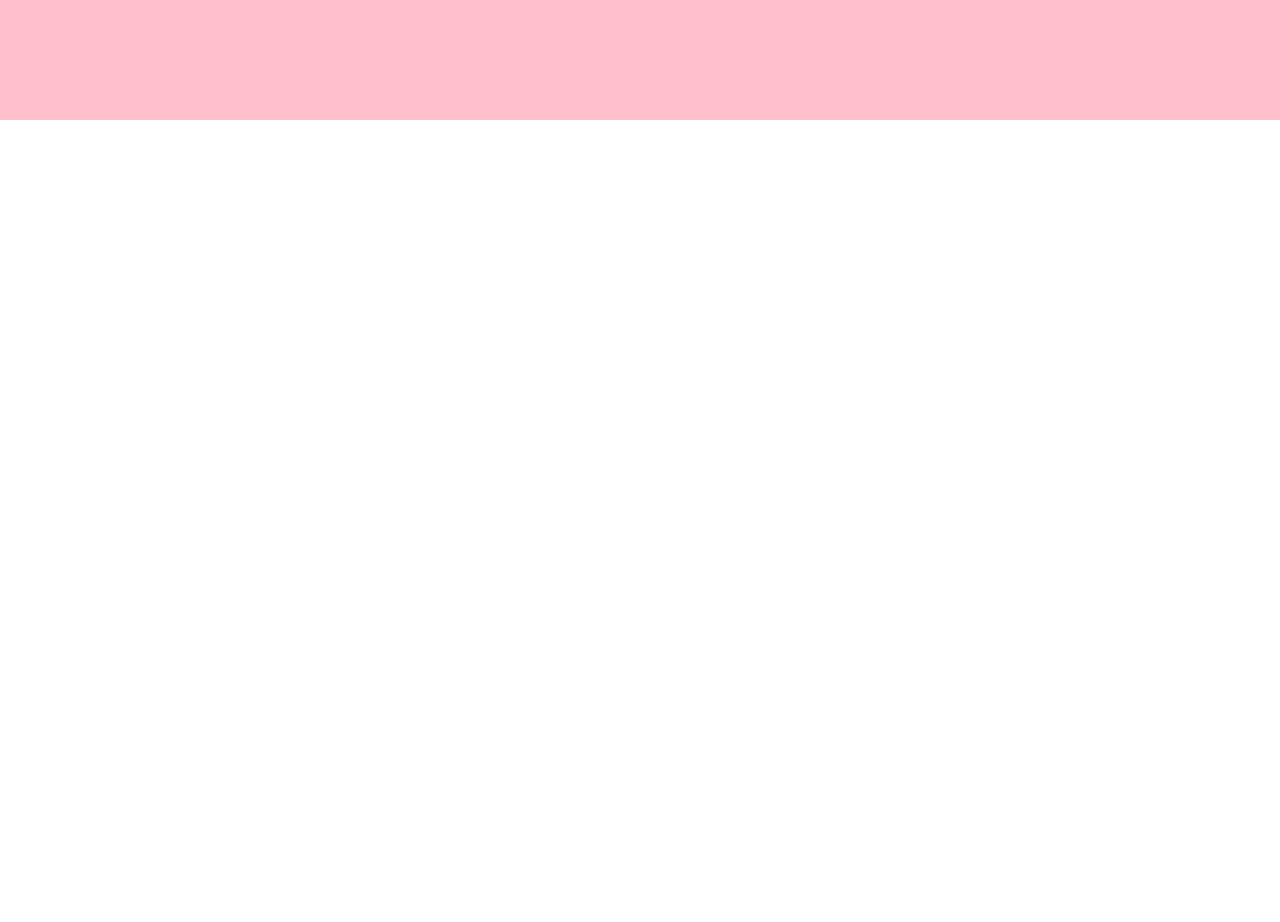
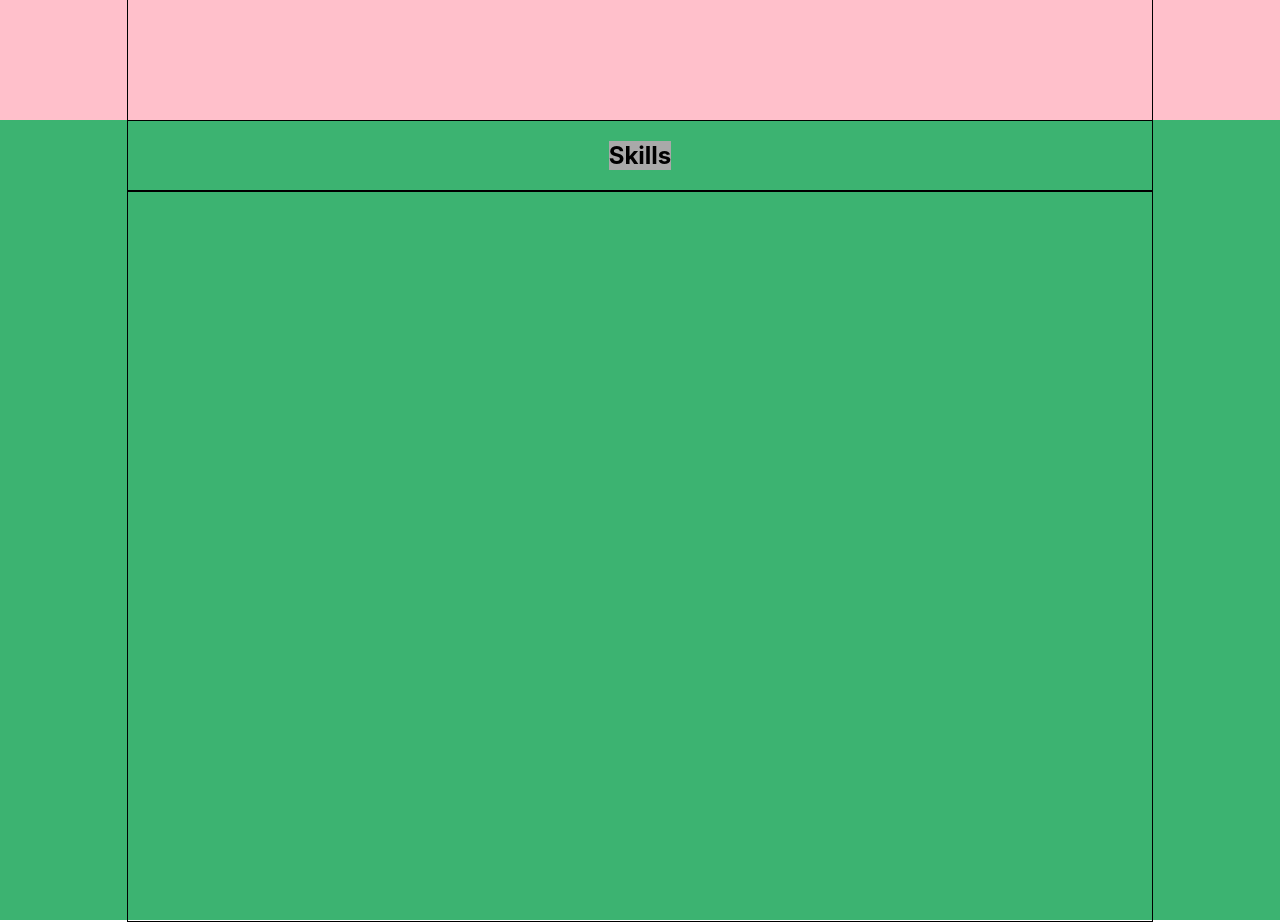
Before and after one commit to cros6y6raga/portfolio, a React (Create React App) app: page / in a window 1280 px wide. Shown: the part 760-1682 px from the top of the page. Before the commit the page ends 880 px from the top, so only its background shows below. Built offline with nearby package versions, Linux system fonts and the light colour scheme.

Commit message:
Added styles to skills

```diff
--- a/src/App.tsx
+++ b/src/App.tsx
@@ -2,12 +2,14 @@
 import './App.css';
 import Header from "./header/Header";
 import Main from "./main/Main";
+import Skills from "./skills/Skills";
 
 function App() {
     return (
         <div className="App">
             <Header/>
             <Main/>
+            <Skills/>
         </div>
     );
 }
--- a/src/common/styles/Container.module.css
+++ b/src/common/styles/Container.module.css
@@ -1,4 +1,5 @@
 .container {
+    border: 1px solid;
     height: 100%;
     width: 80%;
     margin: 0 auto;
--- a/src/skills/Skills.module.css
+++ b/src/skills/Skills.module.css
@@ -0,0 +1,18 @@
+.skillsBlock {
+    height: 100vh;
+    background-color: mediumseagreen;
+}
+
+.skillsContainer {
+    flex-direction: column;
+    justify-content: flex-start;
+}
+
+.title {
+    background-color: darkgrey;
+}
+
+.skills {
+    border: 1px solid;
+    width: 100%;
+}
--- a/src/skills/Skills.tsx
+++ b/src/skills/Skills.tsx
@@ -0,0 +1,16 @@
+import React from 'react';
+import style from './Skills.module.css';
+import styleContainer from '../common/styles/Container.module.css'
+
+function Skills() {
+    return (
+        <div className={style.skillsBlock}>
+            <div className={`${styleContainer.container} ${style.skillsContainer}`}>
+                <h2 className={style.title}>Skills</h2>
+                <div className={style.skills}></div>
+            </div>
+        </div>
+    );
+}
+
+export default Skills;
```
